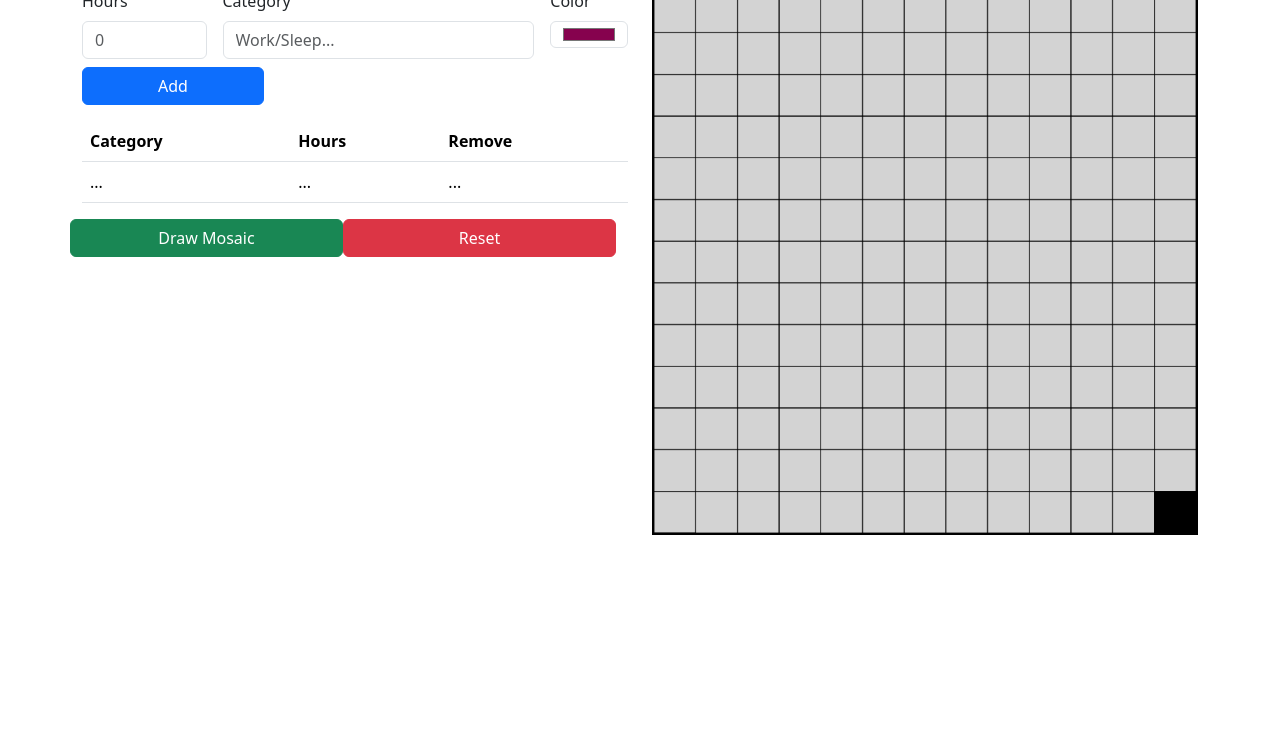
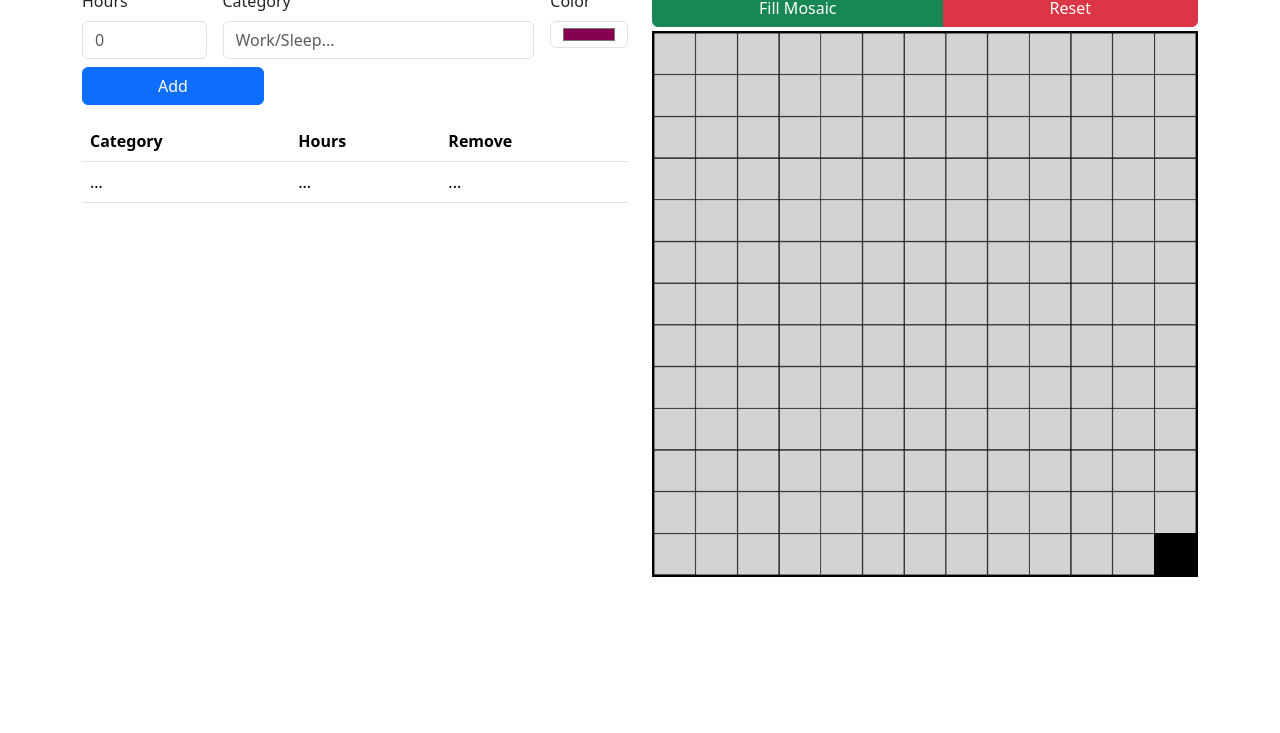
Before and after one commit to Alex-Gberg/work-life-mosaic, a website: page public/index.html in a window 1280 px wide. Shown: the part 67-800 px from the top of the page. Drawn offline with nearby package versions, Linux system fonts and the light colour scheme.

Commit message:
Improve button layout

```diff
--- a/public/index.html
+++ b/public/index.html
@@ -52,16 +52,15 @@
             <tbody>
             </tbody>
           </table>
-
-          <!-- Grid controls -->
-          <div class="row col-12 mb-3">
-            <button class="btn btn-success col-6" id="DrawBtn" onclick="fillMosaic()">Draw Mosaic</button>
-            <button class="btn btn-danger col-6" id="resetBtn" onclick="reset()">Reset</button>
-          </div>
         </div>
 
         <!-- The Grid -->
         <div class="col-12 col-md-6">
+          <!-- Grid controls -->
+          <div class="btn-group mb-1 d-flex">
+            <button class="btn btn-success" id="DrawBtn" onclick="fillMosaic()">Fill Mosaic</button>
+            <button class="btn btn-danger" id="resetBtn" onclick="reset()">Reset</button>
+          </div>
           <canvas id="myCanvas" width="720" height="720"></canvas>
         </div>
       </div>
--- a/public/script.js
+++ b/public/script.js
@@ -57,7 +57,7 @@ function addRow(category, hours, color, placeholder=false) {
     cell3.innerHTML = "...";
   }
   else {
-    cell3.innerHTML = '<button class="btn btn-danger" onclick="removeEntry(this)">X</button>';
+    cell3.innerHTML = '<button class="btn btn-danger btn-sm" onclick="removeEntry(this)">X</button>';
   }
 }
 
```
